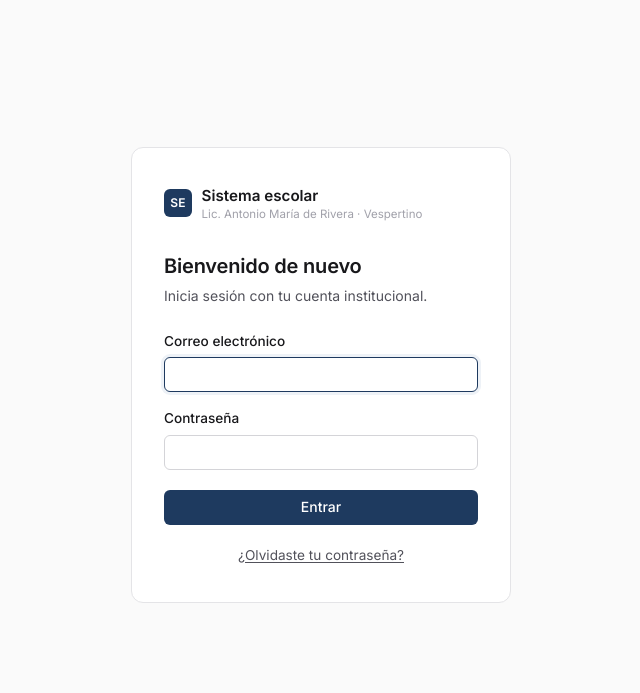
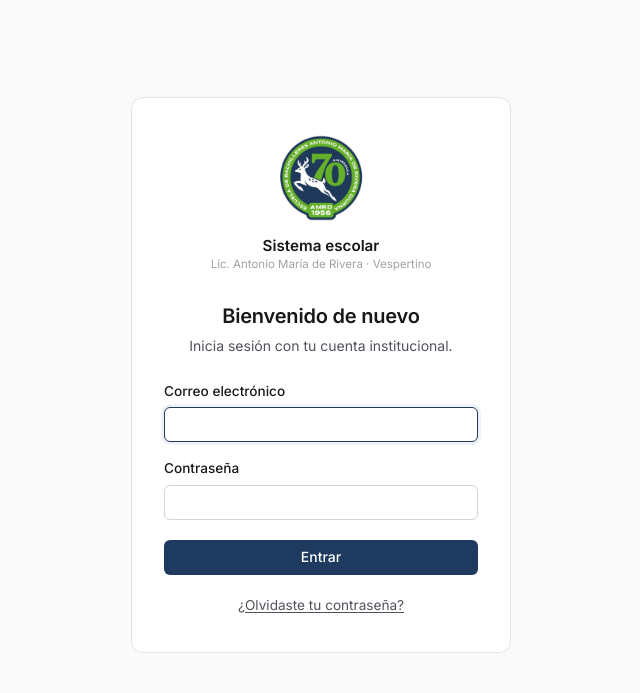
Before and after one commit to V-spike/sistema-web-escolar, a Laravel app: page /login in a window 1280 px wide. Shown: the top 693 px of the page, without its empty margins (319-959 px from the left). Run offline with Laravel 12, Linux system fonts and the light colour scheme; parts of the project's set-up code (start-up, migrations or seed data) failed here and were passed over.

Commit message:
Escuela: logo oficial con fondo transparente en el login, la barra lateral y la pestaña
- public/img/logo-escuela.png: recortado en círculo, orilla suavizada, sin el fondo azul
- public/img/favicon-escuela.png: ícono de la pestaña del navegador

Co-Authored-By: Claude Opus 5.5 <noreply@anthropic.com>

```diff
--- a/public/css/estilos.css
+++ b/public/css/estilos.css
@@ -133,11 +133,12 @@ small, .tenue { color: var(--texto-suave); }
 .tarjeta--login { width: 100%; max-width: 380px; }
 .tarjeta--login h1 { font-size: 1.25rem; margin-bottom: .35rem; }
 .tarjeta--login h1 + .tenue { margin-bottom: 1.5rem; }
-.marca { display: flex; align-items: center; gap: .6rem; font-weight: 600; font-size: .95rem; color: var(--texto); margin-bottom: 2rem; }
-.marca__logo {
-    width: 28px; height: 28px; border-radius: 6px; display: grid; place-items: center; color: #fff;
-    background: var(--primario); font-size: .75rem; font-weight: 600; letter-spacing: .02em;
-}
+.marca { display: flex; align-items: center; gap: .7rem; font-weight: 600; font-size: .95rem; color: var(--texto); margin-bottom: 2rem; }
+/* El logo es un PNG con fondo transparente: no se deforma ni deja orillas de color */
+.marca__logo { width: 40px; height: 40px; flex-shrink: 0; object-fit: contain; }
+.tarjeta--login .marca { flex-direction: column; text-align: center; gap: .75rem; }
+.tarjeta--login .marca__logo { width: 88px; height: 88px; }
+.tarjeta--login > h1, .tarjeta--login > h1 + .tenue { text-align: center; }
 .enlace { display: block; margin-top: 1.25rem; text-align: center; color: var(--texto-suave); font-size: .85rem; }
 .enlace:hover { color: var(--texto); }
 
--- a/resources/views/componentes/marca.blade.php
+++ b/resources/views/componentes/marca.blade.php
@@ -1,6 +1,6 @@
-{{-- Logo y nombre del sistema con el nombre de la escuela (sale de config/escolar.php) --}}
+{{-- Logo y nombre de la escuela (los datos salen de config/escolar.php) --}}
 <div class="marca">
-    <span class="marca__logo">SE</span>
+    <img class="marca__logo" src="{{ asset('img/logo-escuela.png') }}" alt="Logo de la escuela">
     <span>
         Sistema escolar
         <small class="marca__escuela">{{ config('escolar.escuela.nombre') }} · {{ config('escolar.escuela.turno') }}</small>
--- a/resources/views/layouts/app.blade.php
+++ b/resources/views/layouts/app.blade.php
@@ -8,7 +8,8 @@
     <link rel="preconnect" href="https://fonts.googleapis.com">
     <link rel="preconnect" href="https://fonts.gstatic.com" crossorigin>
     <link rel="stylesheet" href="https://fonts.googleapis.com/css2?family=Inter:wght@400;500;600&display=swap">
-    <link rel="stylesheet" href="{{ asset('css/estilos.css') }}?v=8">
+    <link rel="icon" type="image/png" href="{{ asset('img/favicon-escuela.png') }}">
+    <link rel="stylesheet" href="{{ asset('css/estilos.css') }}?v=9">
 </head>
 <body>
     <div class="distribucion">
--- a/resources/views/layouts/invitado.blade.php
+++ b/resources/views/layouts/invitado.blade.php
@@ -7,7 +7,8 @@
     <link rel="preconnect" href="https://fonts.googleapis.com">
     <link rel="preconnect" href="https://fonts.gstatic.com" crossorigin>
     <link rel="stylesheet" href="https://fonts.googleapis.com/css2?family=Inter:wght@400;500;600&display=swap">
-    <link rel="stylesheet" href="{{ asset('css/estilos.css') }}?v=8">
+    <link rel="icon" type="image/png" href="{{ asset('img/favicon-escuela.png') }}">
+    <link rel="stylesheet" href="{{ asset('css/estilos.css') }}?v=9">
 </head>
 <body>
     <main class="contenedor-centrado">
```
Also changed, not shown: public/img/favicon-escuela.png (added), public/img/logo-escuela.png (added).
